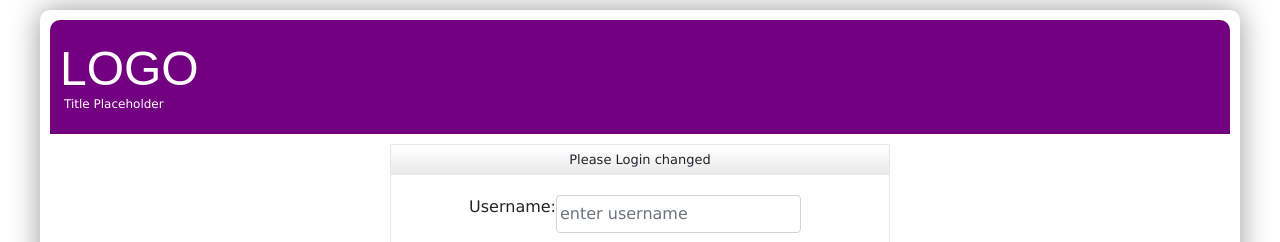
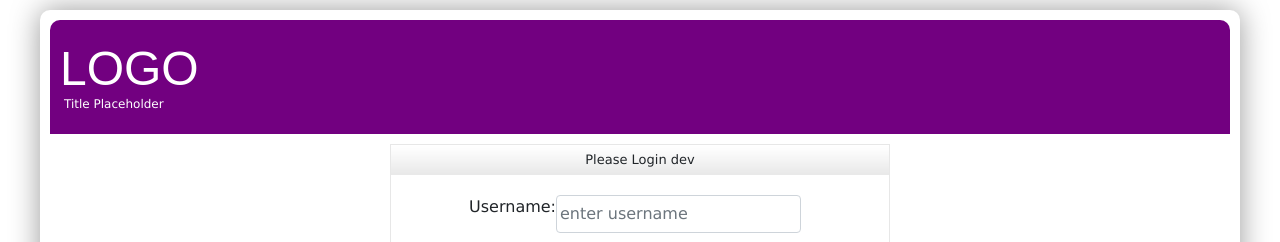
Before and after one commit to ktadewos/angular-demo-app, an Angular app: page /#/login in a window 1280 px wide. Shown: the top 242 px of the page. Built offline with nearby package versions, Linux system fonts and the light colour scheme.

Commit message:
develop test change

```diff
--- a/src/app/components/login/login.component.html
+++ b/src/app/components/login/login.component.html
@@ -8,7 +8,7 @@
   <div id="middle">
 <div id="login">
       <div id="login-box-header" >
-          <span>Please Login changed</span>
+          <span>Please Login dev</span>
       </div>
       <div id="login-form">
         <p id="errorMessage" *ngIf="errormsg">{{ errormsg }}</p>
```
